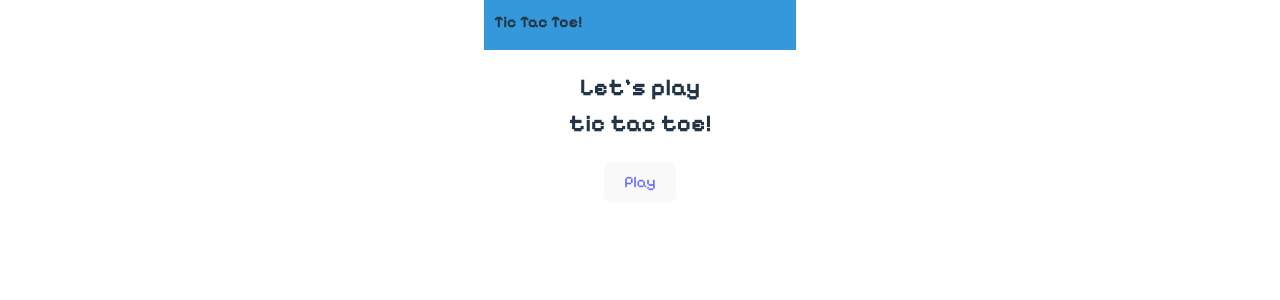
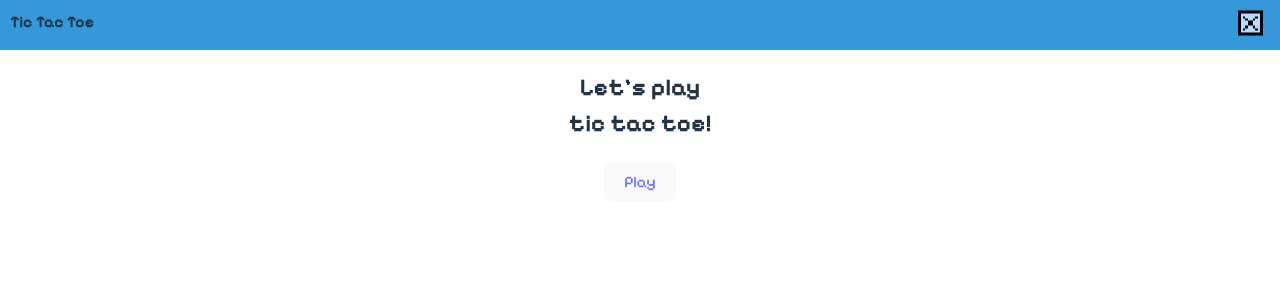
Before and after one commit to rcchao/tic-tac-toe-desktop-app, a React (Vite) app: page / in a window 1280 px wide. Shown: the top 300 px of the page. Built offline with nearby package versions, Linux system fonts and the light colour scheme.

Commit message:
Add close window button

```diff
--- a/src/ui/App.css
+++ b/src/ui/App.css
@@ -2,8 +2,10 @@
   max-width: 100%;
   height: 100%;
   display: flex;
-  margin: 0 auto;
+  margin: 0;
+  padding: 0;
   text-align: center;
+  flex-direction: column;
 }
 
 .square {
--- a/src/ui/App.tsx
+++ b/src/ui/App.tsx
@@ -3,7 +3,7 @@ import {
   Routes,
   useLocation,
 } from "react-router-dom";
-import { useState, useEffect } from "react";
+import { useState, useEffect} from "react";
 import Homepage from "./pages/Homepage";
 import Gamepage from "./pages/Gamepage";
 import Endpage from "./pages/Endpage";
@@ -21,10 +21,10 @@ function App() {
 
   // Reset outcome when game restarts
   useEffect(() => {
-    if (location.pathname === "/") {
+    if (location.pathname === "/" && outcome !== null) {
       setOutcome(null);
     }
-  }, [location]);
+  }, [location, outcome]);
 
   return (
     <div>
--- a/src/ui/components/TitleBar.tsx
+++ b/src/ui/components/TitleBar.tsx
@@ -1,9 +1,13 @@
 import "../index.css";
+import closeWindow from "../assets/closeWindow.png";
 
 function TitleBar() {
   return (
     <div className="title-bar-header">
-      Tic Tac Toe!
+      <div className="title">Tic Tac Toe</div>
+      <button onClick={() => console.log("close")}>
+        <img src={closeWindow} />
+      </button>
     </div>
   );
 }
--- a/src/ui/index.css
+++ b/src/ui/index.css
@@ -13,6 +13,7 @@
 }
 
 :root {
+  width: 100%;
   font-family: "Pixelify Sans", sans-serif;
   line-height: 1.5;
   font-weight: 400;
@@ -27,6 +28,13 @@
   -moz-osx-font-smoothing: grayscale;
 }
 
+#root {
+  width: 100%;
+  height: 100%;
+  display: flex;
+  flex-direction: column;
+}
+
 a {
   font-weight: 500;
   color: #646cff;
@@ -36,11 +44,12 @@ a:hover {
   color: #535bf2;
 }
 
-body {
+body, html {
   margin: 0;
+  padding: 0;
   display: flex;
-  min-width: 312px;
-  min-height: 100vh;
+  width: 100%;
+  height: 100%;
 }
 
 h1 {
@@ -82,13 +91,36 @@ button:focus-visible {
 }
 
 .title-bar-header {
-  width: 312px;
+  width: 100%;
   height: 50px;
   background-color: #3498db;
   text-align: left;
   box-sizing: border-box;
   display: flex;
+  position: relative;
+}
+
+.title-bar-header .title{
   padding-top: 10px;
   padding-left: 10px;
   font-weight: bold;
 }
+
+.title-bar-header button {
+  /* Remove previous button styling */
+  background: none;
+  border: none;
+  outline: none;
+  padding: 0;
+
+  position: absolute;
+  right: 17px;
+  top: 50%;
+  transform: translateY(-50%);
+  cursor: pointer;
+  -webkit-app-region: no-drag;
+}
+
+.title-bar-header button:hover img {
+  filter: brightness(0.8); /* Darken the image on hover */
+}
```
Also changed, not shown: src/ui/assets/closeWindow.png (added), src/ui/assets/minimise.png (added).
